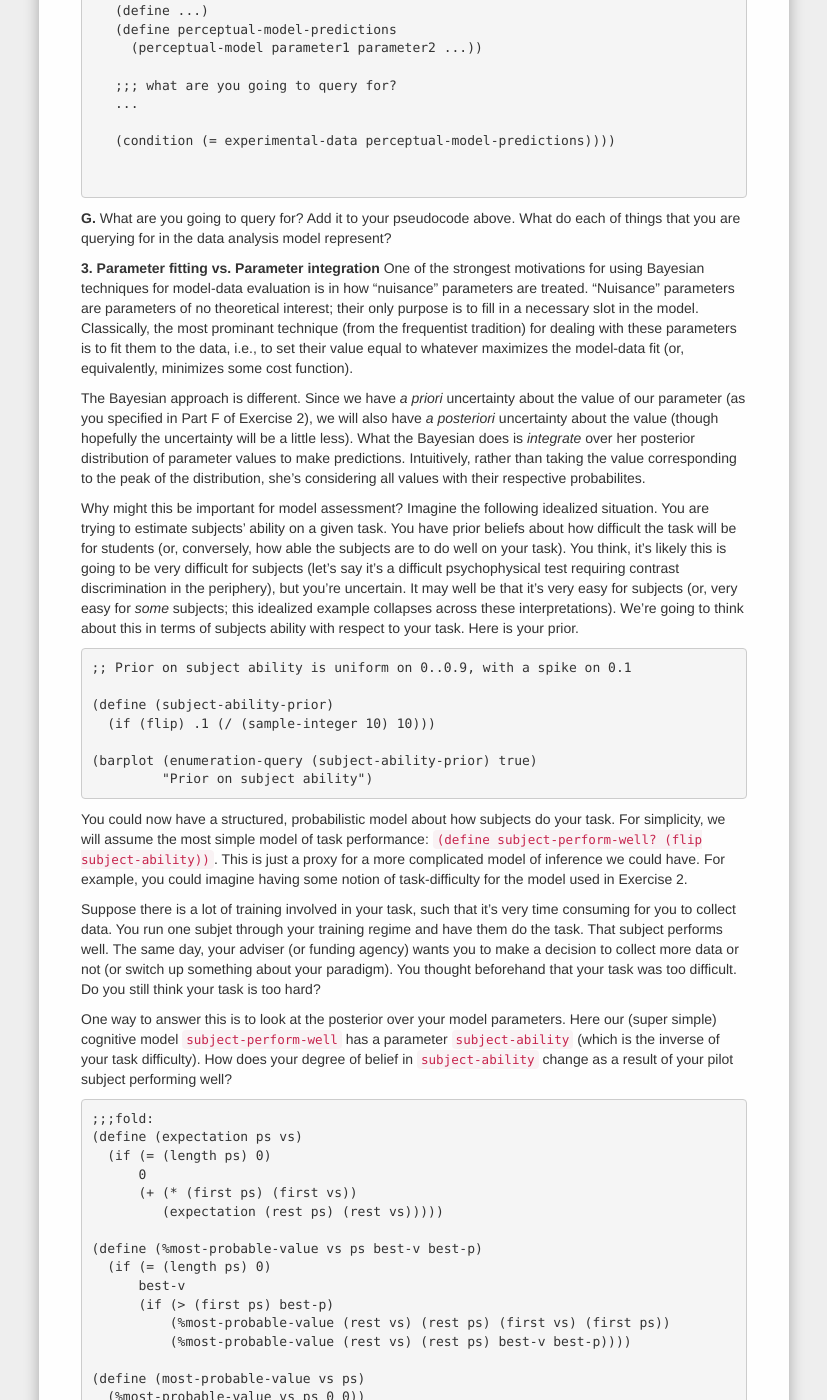
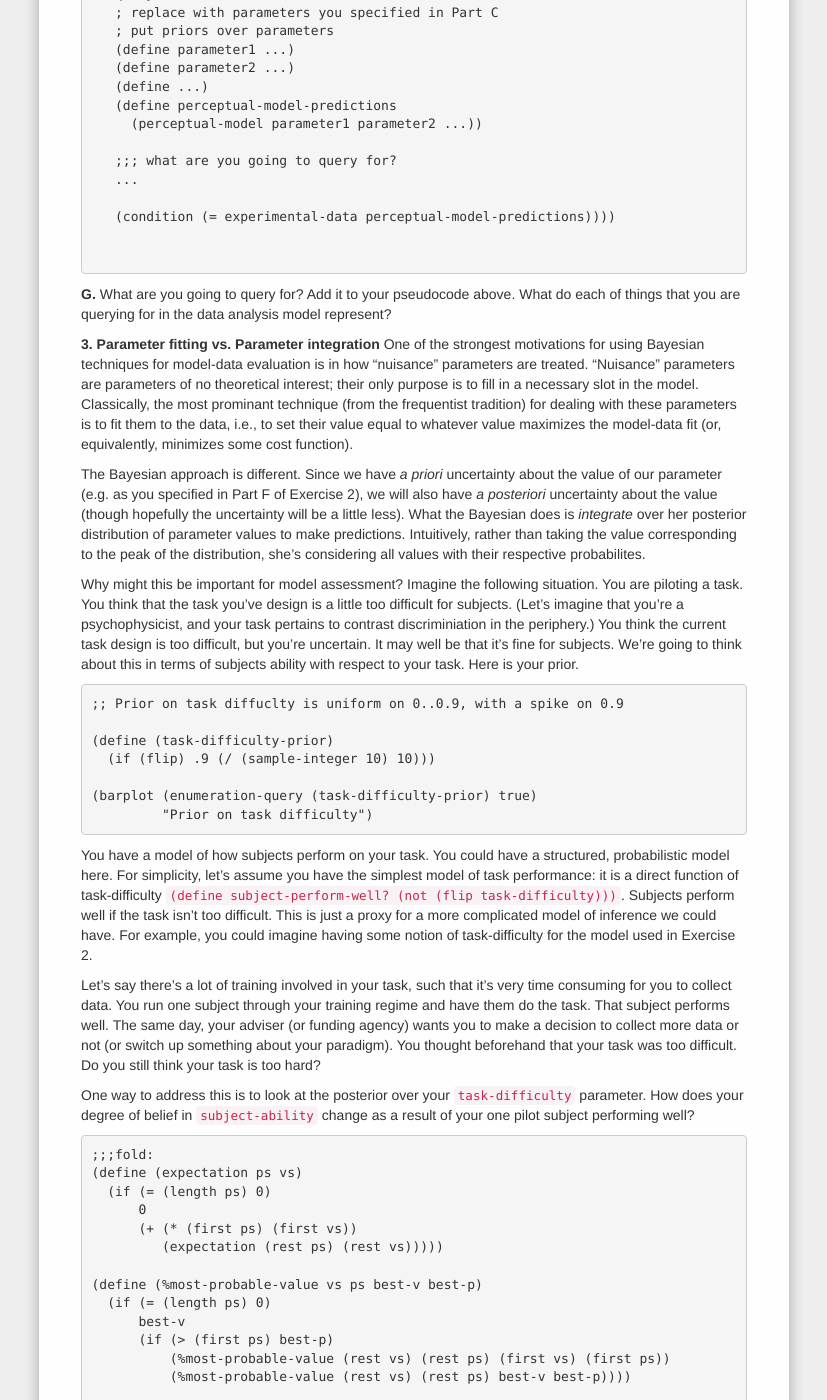
Before and after one commit to forestdb/forestdb.org, a Jekyll site: the page built from models/bayesian-data-analysis.md, in a window 1280 px wide and 1400 px high, scrolled down 42657 px. Shown: the whole window, without its empty margins (226-1053 px from the left). Built offline with Jekyll 4.4.1, drawn with Linux system fonts in a browser that asks for light colours; nearby versions of some CDN libraries; a script that is not in the unit is left out; some of the changed text lies outside the part shown.

Commit message:
rewrite ex3; fix ex1 reflectance query

```diff
--- a/models/bayesian-data-analysis.md
+++ b/models/bayesian-data-analysis.md
@@ -1866,7 +1866,7 @@ Our data strongly favors the more complex model: we can be very confident in the
 
 **2. Bayes in the head vs. Bayes in the notebook.** We've seen in this chapter how we can precisely separate assumptions about our computational-level theory of cognition from the assumptions that go into analyzing our data (and our theory). In this exercise, we will try to go between the two ways of looking at these things: by going from a theory and analysis in words, to a theory and analysis in Church (and back).
 
-Consider the [reflectance and luminance model](https://probmods.org/patterns-of-inference.html#a-case-study-in-modularity-visual-perception-of-surface-lightness-and-color) from Chapter 4. This model captured the illusion of increased reflectance in terms of explaining away the observed luminance by the decreased illumination (caused by the shadow). Here is the model again
+Consider the [reflectance and luminance model](https://probmods.org/patterns-of-inference.html#a-case-study-in-modularity-visual-perception-of-surface-lightness-and-color) from Chapter 4. This model captured the illusion of increased reflectance in terms of explaining away the observed luminance by the observed decrease in illumination (caused by the shadow). Here is the model again
 
 ~~~
 (define observed-luminance 3.0)
@@ -1879,10 +1879,11 @@ Consider the [reflectance and luminance model](https://probmods.org/patterns-of-
     (define illumination (gaussian 3 0.5))
     (define luminance (* reflectance illumination))
 
-    luminance
-
-    ;true
-    (= luminance (gaussian observed-luminance 0.1))))
+    reflectance
+
+    ;true))
+    (condition (= luminance (gaussian observed-luminance 0.1))))) ; luminance is a property of the scene
+    ;(condition (= illumination (gaussian 0.5  0.1))) this illumination represents the shadow
 
 (display (list "Mean reflectance:" (mean samples)))
 (hist samples "Reflectance")
@@ -1890,7 +1891,7 @@ Consider the [reflectance and luminance model](https://probmods.org/patterns-of-
 
 Here I have included a commented `true` condition to make it easy for you to explore this model.
 
-**A. Warmup: What does the prior for luminance look like? How does the prior change when we condition on the observed luminance.**
+**A. Warmup: What does the prior for reflectance look like? How does the prior change when we condition on the observed luminance? What happens when you condition on the observed shadow as well?**
 
 Just as a reminder, the illusion is observed in the model when we condition on this statement about illumination  `(condition (= illumination (gaussian 0.5  0.1)))`, which is a stand-in for the effect of the shadow from the cylinder on the scene.
 
@@ -1960,27 +1961,27 @@ Just as a reminder, the illusion is observed in the model when we condition on t
 **G.** What are you going to query for? Add it to your pseudocode above. What do each of things that you are querying for in the data analysis model represent?
 
 
-**3. Parameter fitting vs. Parameter integration** One of the strongest motivations for using Bayesian techniques for model-data evaluation is in how "nuisance" parameters are treated. "Nuisance" parameters are parameters of no theoretical interest; their only purpose is to fill in a necessary slot in the model. Classically, the most prominant technique (from the frequentist tradition) for dealing with these parameters is to fit them to the data, i.e., to set their value equal to whatever maximizes the model-data fit (or, equivalently, minimizes some cost function).
-
-The Bayesian approach is different. Since we have *a priori* uncertainty about the value of our parameter (as you specified in Part F of Exercise 2), we will also have *a posteriori* uncertainty about the value (though hopefully the uncertainty will be a little less). What the Bayesian does is *integrate* over her posterior distribution of parameter values to make predictions. Intuitively, rather than taking the value corresponding to the peak of the distribution, she's considering all values with their respective probabilites.
-
-Why might this be important for model assessment? Imagine the following idealized situation. You are trying to estimate subjects' ability on a given task. You have prior beliefs about how difficult the task will be for students (or, conversely, how able the subjects are to do well on your task). You think, it's likely this is going to be very difficult for subjects (let's say it's a difficult psychophysical test requiring contrast discrimination in the periphery), but you're uncertain. It may well be that it's very easy for subjects (or, very easy for *some* subjects; this idealized example collapses across these interpretations). We're going to think about this in terms of subjects ability with respect to your task. Here is your prior.
-
-~~~
-;; Prior on subject ability is uniform on 0..0.9, with a spike on 0.1
-
-(define (subject-ability-prior)
-  (if (flip) .1 (/ (sample-integer 10) 10)))
-
-(barplot (enumeration-query (subject-ability-prior) true)
-         "Prior on subject ability")
-~~~
-
-You could now have a structured, probabilistic model about how subjects do your task. For simplicity, we will assume the most simple model of task performance: `(define subject-perform-well? (flip subject-ability))`. This is just a proxy for a more complicated model of inference we could have. For example, you could imagine having some notion of task-difficulty for the model used in Exercise 2.
-
-Suppose there is a lot of training involved in your task, such that it's very time consuming for you to collect data. You run one subjet through your training regime and have them do the task. That subject performs well. The same day, your adviser (or funding agency) wants you to make a decision to collect more data or not (or switch up something about your paradigm). You thought beforehand that your task was too difficult. Do you still think your task is too hard?
-
-One way to answer this is to look at the posterior over your model parameters. Here our (super simple) cognitive model `subject-perform-well` has a parameter `subject-ability` (which is the inverse of your task difficulty). How does your degree of belief in `subject-ability` change as a result of your pilot subject performing well?
+**3. Parameter fitting vs. Parameter integration** One of the strongest motivations for using Bayesian techniques for model-data evaluation is in how "nuisance" parameters are treated. "Nuisance" parameters are parameters of no theoretical interest; their only purpose is to fill in a necessary slot in the model. Classically, the most prominant technique (from the frequentist tradition) for dealing with these parameters is to fit them to the data, i.e., to set their value equal to whatever value maximizes the model-data fit (or, equivalently, minimizes some cost function).
+
+The Bayesian approach is different. Since we have *a priori* uncertainty about the value of our parameter (e.g. as you specified in Part F of Exercise 2), we will also have *a posteriori* uncertainty about the value (though hopefully the uncertainty will be a little less). What the Bayesian does is *integrate* over her posterior distribution of parameter values to make predictions. Intuitively, rather than taking the value corresponding to the peak of the distribution, she's considering all values with their respective probabilites.
+
+Why might this be important for model assessment? Imagine the following situation. You are piloting a task. You think that the task you've design is a little too difficult for subjects. (Let's imagine that you're a psychophysicist, and your task pertains to contrast discriminiation in the periphery.) You think the current task design is too difficult, but you're uncertain. It may well be that it's fine for subjects. We're going to think about this in terms of subjects ability with respect to your task. Here is your prior.
+
+~~~
+;; Prior on task diffuclty is uniform on 0..0.9, with a spike on 0.9
+
+(define (task-difficulty-prior)
+  (if (flip) .9 (/ (sample-integer 10) 10)))
+
+(barplot (enumeration-query (task-difficulty-prior) true)
+         "Prior on task difficulty")
+~~~
+
+You have a model of how subjects perform on your task. You could have a structured, probabilistic model here. For simplicity, let's assume you have the simplest model of task performance: it is a direct function of task-difficulty `(define subject-perform-well? (not (flip task-difficulty)))`. Subjects perform well if the task isn't too difficult. This is just a proxy for a more complicated model of inference we could have. For example, you could imagine having some notion of task-difficulty for the model used in Exercise 2.
+
+Let's say there's a lot of training involved in your task, such that it's very time consuming for you to collect data. You run one subject through your training regime and have them do the task. That subject performs well. The same day, your adviser (or funding agency) wants you to make a decision to collect more data or not (or switch up something about your paradigm). You thought beforehand that your task was too difficult. Do you still think your task is too hard?
+
+One way to address this is to look at the posterior over your `task-difficulty` parameter.  How does your degree of belief in `subject-ability` change as a result of your one pilot subject performing well?
 
 ~~~
 ;;;fold:
@@ -1999,52 +2000,53 @@ One way to answer this is to look at the posterior over your model parameters. H
 
 (define (most-probable-value vs ps)
   (%most-probable-value vs ps 0 0))
-
-
-;; Prior on subject ability is uniform on 0..0.9, with a spike on 0.1
-
-(define (subject-ability-prior)
-  (if (flip) .1 (/ (sample-integer 10) 10)))
-
-;(barplot (enumeration-query (subject-ability-prior) true)
-;         "Prior on subject ability")
 ;;;
 
-;; Compute posterior after seeing one subject perform well
-
-(define subject-ability-posterior-dist
+;; Prior on task diffuclty is uniform on 0..0.9, with a spike on 0.9
+
+(define (task-difficulty-prior)
+  (if (flip) .9 (/ (sample-integer 10) 10)))
+
+(barplot (enumeration-query (task-difficulty-prior) true)
+         "Prior on task difficulty")
+
+
+;; Compute posterior after seeing one subject perform well on the task
+
+(define task-difficulty-posterior-dist
   (enumeration-query
-   (define subject-ability (subject-ability-prior))
-   (define subject-passes? (flip subject-ability))
-
-   subject-ability
-
-   (equal? subject-passes? #t)))
-
-
-;; Most likely subject ability is still .1
-
-(display "Most probable subject ability after seeing 'one subject perform well':"
-         (apply most-probable-value subject-ability-posterior-dist))
+   (define task-difficulty (task-difficulty-prior))
+   ; subject will perform well if the task is not too difficult
+   (define subject-performs-well? (not (flip task-difficulty)))
+
+   task-difficulty
+
+   (condition (equal? subject-performs-well? #t))))
+
+
+;; Most likely task-difficulty is still .9
+
+(display "Most probable task-difficult after seeing 'one subject pass':"
+         (apply most-probable-value task-difficulty-posterior-dist))
 
 
 ;; But a lot of probability mass is on higher values
 
-(barplot subject-ability-posterior-dist
-         "Posterior subject ability after observing 'one subject perform well'")
+(barplot task-difficulty-posterior-dist
+         "Posterior task-difficulty after observing 'one subject perform well'")
 
 
 ;; Indeed, the expected subject ability is around .5
 
-(display "Expected subject ability after seeing 'one subject perform well':"
-         (apply expectation subject-ability-posterior-dist))
-~~~
-
-**A. Would you proceed with more data collection or would you change your paradigm? Why?**
-
-**B.** In this example, we were interested in the parameter value itself. Often, we are only interested in the parameter in order to get predictions for our cognitive model. The traditional approach is to fit the parameter by taking a point estimate (here, we could take the *Maximum A Posteriori (or, MAP)* estimate, which would be 0.1). **Why might this not be a good idea?**
-
-**4**. Returning to real-world data analysis problems with complex cognitive model, one feature of the Bayesian approach is that you can examine the posterior over parameter values. This posterior can give you an idea of whether or not your model is well-behaved. In other words, do the predictoins of your model depend heavily on the exact parameter value?
+(display "Expected coin weight after seeing 'one subject perform well':"
+         (apply expectation task-difficulty-posterior-dist))
+~~~
+
+**A. Would you proceed with more data collection or would you change your paradigm? How did you come to this conclusion?**
+
+**B.**  In this example, we are using the value of the parameter `task-difficulty` to make an inference about whether to continue data collection or tweak the paradigm. When we have models of psychological phenomena, we use parameters to infer whether or not the model has fit the data (or, equivalently, whether our psychological theory is capturing the phenomenon). The traditional approach is to fit the parameter by taking a point estimate (e.g. by using least-squares or maximum-likelihood estimation; here, we could take the *Maximum A Posteriori (or, MAP)* estimate, which would be 0.9). **Why might this not be a good idea? Provide two answers. One that applies to the data collection situation, and on that applies to the metaphor of model or theory evaluation.**
+
+**4**. Let's continue to explore the inferences you (as a scientist) can draw from the posterior over parameter values. This posterior can give you an idea of whether or not your model is well-behaved. In other words, do the predictoins of your model depend heavily on the exact parameter value?
 
 To help us understand how to examine posteriors over parameter settings, we're going to revisit the [example of the blicket detector](https://probmods.org/patterns-of-inference.html#example-of-blickets-and-blocking) from Chapter 4.
 
```
Also changed, not shown: other parts of models/bayesian-data-analysis.md (+2 -2 lines).
